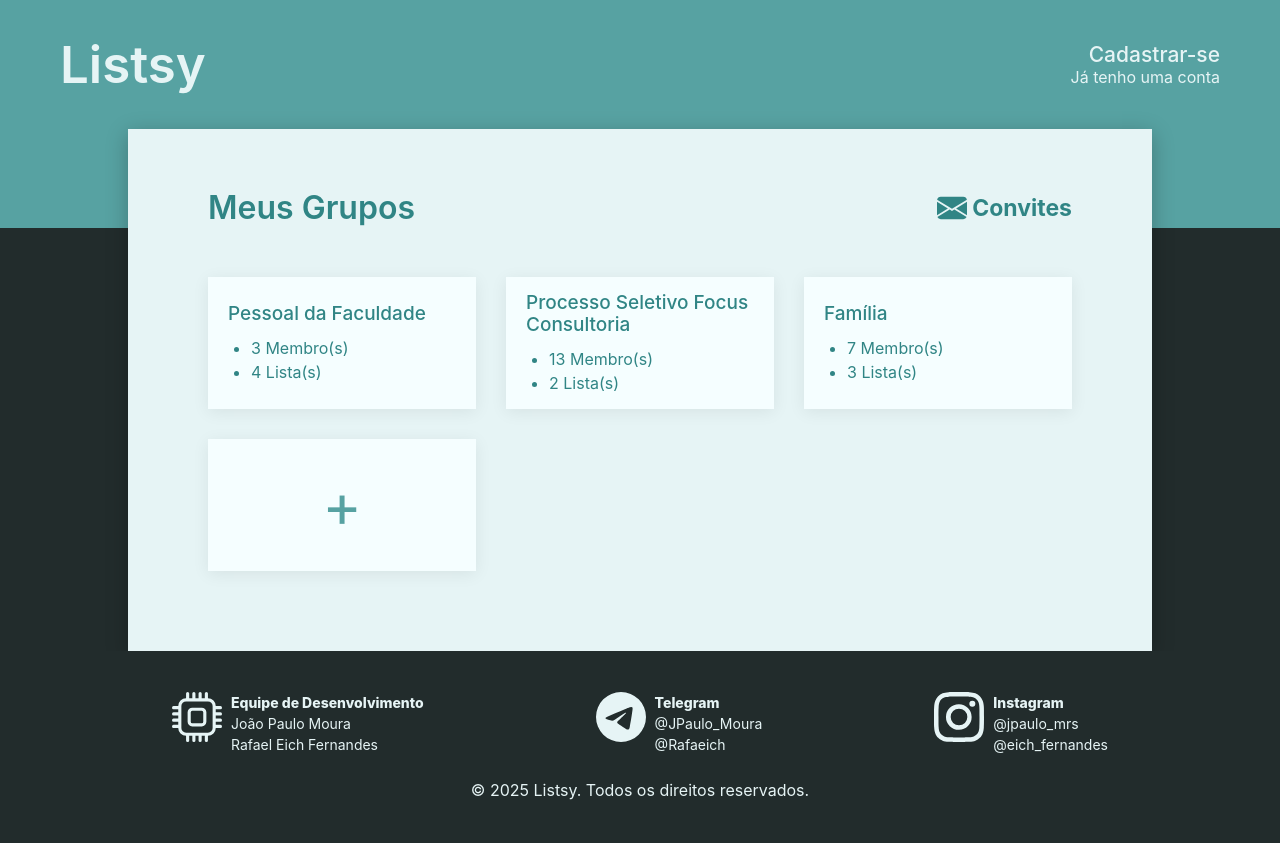
After one commit to eichfernandes/Listsy, a PHP site: page /meus-grupos.php in a window 1280 px wide. The commit adds this page. Run offline with PHP 8.4, Linux system fonts and the light colour scheme.

Commit message:
feat: Páginas de Login, Cadastro, Meus Grupos e Grupo adicionadas

```diff
--- a/components/footer.php
+++ b/components/footer.php
@@ -13,7 +13,7 @@
 
 
         <div class="credito">
-            <svg xmlns="http://www.w3.org/2000/svg" width="16" height="16" fill="currentColor" class="bi bi-telegram" viewBox="0 0 16 16">
+            <svg xmlns="http://www.w3.org/2000/svg" fill="currentColor" class="bi bi-telegram" viewBox="0 0 16 16">
                 <path d="M16 8A8 8 0 1 1 0 8a8 8 0 0 1 16 0M8.287 5.906q-1.168.486-4.666 2.01-.567.225-.595.442c-.03.243.275.339.69.47l.175.055c.408.133.958.288 1.243.294q.39.01.868-.32 3.269-2.206 3.374-2.23c.05-.012.12-.026.166.016s.042.12.037.141c-.03.129-1.227 1.241-1.846 1.817-.193.18-.33.307-.358.336a8 8 0 0 1-.188.186c-.38.366-.664.64.015 1.088.327.216.589.393.85.571.284.194.568.387.936.629q.14.092.27.187c.331.236.63.448.997.414.214-.02.435-.22.547-.82.265-1.417.786-4.486.906-5.751a1.4 1.4 0 0 0-.013-.315.34.34 0 0 0-.114-.217.53.53 0 0 0-.31-.093c-.3.005-.763.166-2.984 1.09"/>
             </svg>
             <div>
@@ -24,7 +24,7 @@
         </div>
 
         <div class="credito">
-            <svg xmlns="http://www.w3.org/2000/svg" width="16" height="16" fill="currentColor" class="bi bi-instagram" viewBox="0 0 16 16">
+            <svg xmlns="http://www.w3.org/2000/svg" fill="currentColor" class="bi bi-instagram" viewBox="0 0 16 16">
                 <path d="M8 0C5.829 0 5.556.01 4.703.048 3.85.088 3.269.222 2.76.42a3.9 3.9 0 0 0-1.417.923A3.9 3.9 0 0 0 .42 2.76C.222 3.268.087 3.85.048 4.7.01 5.555 0 5.827 0 8.001c0 2.172.01 2.444.048 3.297.04.852.174 1.433.372 1.942.205.526.478.972.923 1.417.444.445.89.719 1.416.923.51.198 1.09.333 1.942.372C5.555 15.99 5.827 16 8 16s2.444-.01 3.298-.048c.851-.04 1.434-.174 1.943-.372a3.9 3.9 0 0 0 1.416-.923c.445-.445.718-.891.923-1.417.197-.509.332-1.09.372-1.942C15.99 10.445 16 10.173 16 8s-.01-2.445-.048-3.299c-.04-.851-.175-1.433-.372-1.941a3.9 3.9 0 0 0-.923-1.417A3.9 3.9 0 0 0 13.24.42c-.51-.198-1.092-.333-1.943-.372C10.443.01 10.172 0 7.998 0zm-.717 1.442h.718c2.136 0 2.389.007 3.232.046.78.035 1.204.166 1.486.275.373.145.64.319.92.599s.453.546.598.92c.11.281.24.705.275 1.485.039.843.047 1.096.047 3.231s-.008 2.389-.047 3.232c-.035.78-.166 1.203-.275 1.485a2.5 2.5 0 0 1-.599.919c-.28.28-.546.453-.92.598-.28.11-.704.24-1.485.276-.843.038-1.096.047-3.232.047s-2.39-.009-3.233-.047c-.78-.036-1.203-.166-1.485-.276a2.5 2.5 0 0 1-.92-.598 2.5 2.5 0 0 1-.6-.92c-.109-.281-.24-.705-.275-1.485-.038-.843-.046-1.096-.046-3.233s.008-2.388.046-3.231c.036-.78.166-1.204.276-1.486.145-.373.319-.64.599-.92s.546-.453.92-.598c.282-.11.705-.24 1.485-.276.738-.034 1.024-.044 2.515-.045zm4.988 1.328a.96.96 0 1 0 0 1.92.96.96 0 0 0 0-1.92m-4.27 1.122a4.109 4.109 0 1 0 0 8.217 4.109 4.109 0 0 0 0-8.217m0 1.441a2.667 2.667 0 1 1 0 5.334 2.667 2.667 0 0 1 0-5.334"/>
             </svg>
             <div>
--- a/components/navbar.php
+++ b/components/navbar.php
@@ -1,6 +1,6 @@
 <nav class="navbar">
   <!-- Título -->
-  <div><a href="https://www.w3schools.com"><h1>Listsy</h1></a></div>
+  <div><a href="index.php"><h1>Listsy</h1></a></div>
   <!-- Direita -->
   <?php $logado = 0 ?>
 
@@ -12,8 +12,8 @@
   <?php endif ?>
   <?php if ($logado ==0): ?>
   <div class="navbar_items">
-    <a href="https://www.w3schools.com"><h2>Cadastrar-se</h2></a>
-    <a href="https://www.w3schools.com"><h3>Já tenho uma conta<h3></a>
+    <a href="cadastro.php"><h2>Cadastrar-se</h2></a>
+    <a href="login.php"><h3>Já tenho uma conta<h3></a>
   </div>
   <?php endif ?>
 </nav>
--- a/css/style.css
+++ b/css/style.css
@@ -4,6 +4,7 @@
   --cor-navbar: #57A2A2;
   --cor-fundo: #222C2C;
   --cor-branco: #E6F4F5;
+  --cor-superbranco: #F5FEFF;
   --cor-texto: #308585;
   --cor-active: #267474;
   --font-principal: 'Inter', sans-serif;
@@ -11,6 +12,8 @@
 
 *{
     box-sizing: border-box;
+    overflow-wrap: break-word;
+    word-break: break-word;
 }
 
 html{
@@ -20,13 +23,12 @@ html{
 body {
     margin: 0;
     font-family: 'Inter', sans-serif;
-    justify-content: center;
     background: linear-gradient(to bottom, var(--cor-navbar) 228px, var(--cor-fundo) 228px);
     background-color: var(--cor-fundo);
     background-repeat: no-repeat;
+    min-height: 100vh;
     display: flex;
     flex-direction: column;
-    min-height: 100vh;
 }
 
 a{
@@ -34,18 +36,167 @@ a{
     text-decoration: none;
 }
 
+a:hover{
+    color: inherit;
+    text-decoration: none;
+}
+
+input{
+    outline: none;
+    border-radius: 0;
+    border: 0;
+    margin: 7px 0px;
+    background-color: var(--cor-superbranco);
+    box-shadow: 0px 5px 16px rgb(0, 0, 0, 0.05);
+    padding: 10px 20px;
+    font-size: clamp(16px, 2vw, 19px);
+    color: var(--cor-texto);
+    width: clamp(180px, 50vw, 350px);
+}
+
+input::placeholder{
+    opacity: 50%;
+    color: var(--cor-texto);
+}
+
 .content{
+    flex: 1;
+    display: flex;
+    justify-content: center;
+    align-items: start;
+}
+
+.box{
     margin: 0 10vw;
     background: var(--cor-branco);
     box-shadow: 0px 5px 20px rgb(0, 0, 0, 0.25);
     color: var(--cor-texto);
+    padding: clamp(20px, 5vw, 60px) clamp(6px, 7.5vw, 80px) clamp(20px, 7.5vw, 80px);
+    width: 80vw;
+    max-width: 1400px;
+}
+
+.box h1{
+    font-size: clamp(18px, 5vw, 32px);
+    font-weight: 600;
+    margin: 0;
+}
+
+.box h2{
+    font-size: clamp(16px, 3.5vw, 23px);
+    font-weight: 700;
+    margin: 0;
+    line-height: 18px;
+}
+
+.box svg{
+    height: clamp(20px, 4.3vw, 30px);
+    width: clamp(20px, 4.3vw, 30px);
 }
 
 .btn-maingreen{
-    font-size: clamp(16px, 2vw, 32px);
     border-radius: 10px;
     box-shadow: 0px 5px 20px rgb(0, 0, 0, 0.15), inset 0 4px 20px rgba(255, 255, 255, 0.15);
 }
+
+.title{
+    display: flex;
+    justify-content: space-between;
+    align-items: center;
+    margin-bottom: clamp(20px, 5vw, 50px);
+    gap: 20px;
+}
+
+.icon-text{
+    display: flex;
+    align-items: center;
+    gap: 5px
+}
+
+.box .clicavel:hover{
+    color: var(--cor-navbar);
+}
+
+.grid-container {
+    display: grid;
+    grid-template-columns: repeat(3, 1fr); /* 3 colunas de largura igual */
+    gap: 30px; /* espaço entre as divs */
+}
+
+@media (max-width: 1100px) {
+    .grid-container {
+        grid-template-columns: repeat(2, 1fr); /* 1 coluna em telas menores que 400px */
+    }
+}
+
+@media (max-width: 550px) {
+    .grid-container {
+        grid-template-columns: 1fr; /* 1 coluna em telas menores que 400px */
+    }
+}
+
+
+
+
+
+/* GRUPOS E LISTAS */
+
+.grupo{
+    background-color: var(--cor-superbranco);
+    padding: 10px 20px;
+    height: clamp(100px, 16vw, 132px);
+    display: flex;
+    align-items: center;
+    box-shadow: 0px 3.2px 16px rgb(0, 0, 0, 0.07);
+    font-size: clamp(10px, 1.5vw, 16px);
+}
+
+.grupo *{
+    margin: 0px;
+}
+
+.grupo:hover{
+    filter: brightness(1.02);
+    cursor: pointer;
+}
+
+.grupo h3{
+    font-size: clamp(16px, 1.8vw, 19px);
+    margin-bottom: 10px;
+}
+
+.grupo ul{
+    padding-left: clamp(18px, 1.8vw, 30px);
+}
+
+.lista{
+    background-color: var(--cor-superbranco);
+    padding: 10px 20px;
+    height: clamp(60px, 13vw, 80px);
+    display: flex;
+    align-items: center;
+    box-shadow: 0px 3.2px 16px rgb(0, 0, 0, 0.07);
+    font-size: clamp(10px, 1.5vw, 16px);
+}
+
+.lista h3{
+    font-size: clamp(16px, 1.8vw, 19px);
+    margin: 0px;
+}
+
+.lista:hover{
+    filter: brightness(1.02);
+    cursor: pointer;
+}
+
+
+.novo{
+    text-align: center;
+    font-size: clamp(50px, 10vw, 60px);
+    justify-content: center;
+    color: var(--cor-navbar);
+}
+
 
 /* BARRA DE NAVEGAÇÃO */
 
--- a/index.php
+++ b/index.php
@@ -11,12 +11,13 @@
 </head>
 <body>
     <?php include 'components/navbar.php'; ?>
-    <div class="content home" style="margin: 0;">
+    <div class="content">
+        <div class="box home" style="margin: 0; width: 100%;">
             <h1>Listas compartilhadas, simples como devem ser</h1>
             <p>Crie grupos com amigos, família ou colegas de trabalho e comece a organizar tudo em um só lugar: compras, tarefas, filmes, ideias e o que mais quiser.</p>
 
             <div style="text-align: center;">
-            <a class="btn btn-maingreen btn-lg text-mainwhite" href="https://www.w3schools.com">Começar a listar</a>
+                <a class="btn btn-maingreen btn-lg text-mainwhite" href="cadastro.php">Começar a listar</a>
             </div>
 
             <h1>Organize-se junto de quem importa</h1>
@@ -32,6 +33,7 @@
             <span style="font-weight: 700">Acesse de qualquer lugar</span><br>
             Listsy funciona no seu celular, tablet ou computador — sem precisar instalar nada.</p>
         </div>
+    </div>
     <?php include 'components/footer.php'; ?>
 </body>
 </html>
--- /dev/null
+++ b/meus-grupos.php
@@ -0,0 +1,64 @@
+<!DOCTYPE html>
+<html lang="pt-br">
+<head>
+    <meta charset="UTF-8">
+    <meta name="viewport" content="width=device-width, initial-scale=1.0">
+    <link href="https://cdn.jsdelivr.net/npm/bootstrap@5.3.7/dist/css/bootstrap.min.css" rel="stylesheet" integrity="sha384-LN+7fdVzj6u52u30Kp6M/trliBMCMKTyK833zpbD+pXdCLuTusPj697FH4R/5mcr" crossorigin="anonymous">
+    <script src="https://cdn.jsdelivr.net/npm/bootstrap@5.3.7/dist/js/bootstrap.bundle.min.js" integrity="sha384-ndDqU0Gzau9qJ1lfW4pNLlhNTkCfHzAVBReH9diLvGRem5+R9g2FzA8ZGN954O5Q" crossorigin="anonymous"></script>
+    <link rel="stylesheet" href="css/main.css">
+    <link rel="stylesheet" href="css/style.css">
+    <title>Listsy - Grupos</title>
+</head>
+<body>
+    <?php include 'components/navbar.php'; ?>
+    <div class="content">
+        <div class="box">
+            <!--Essa página aqui só deve ser acessada se o usuário estiver logado-->
+            <div class="title">
+                <h1>Meus Grupos</h1>
+                <a href="convites.php">
+                <div class="icon-text clicavel">
+                    <svg xmlns="http://www.w3.org/2000/svg" width="30" height="30" fill="currentColor" class="bi bi-envelope-fill" viewBox="0 0 16 16">
+                    <path d="M.05 3.555A2 2 0 0 1 2 2h12a2 2 0 0 1 1.95 1.555L8 8.414zM0 4.697v7.104l5.803-3.558zM6.761 8.83l-6.57 4.027A2 2 0 0 0 2 14h12a2 2 0 0 0 1.808-1.144l-6.57-4.027L8 9.586zm3.436-.586L16 11.801V4.697z"/>
+                    </svg>
+                    <h2>Convites</h2>
+                </div>
+                </a>
+            </div>
+            <!--Aqui eu entro com o grid de grupos e faço a função que é usada para gerar itens no grid-->
+            <div class="grid-container">
+                <?php
+                function criarGrupo($nomeGrupo, $numMembros, $numListas) {
+                    $nomeSeguro = htmlspecialchars($nomeGrupo);
+                    // Esse nome seguro é pra evitar XSS
+
+                    // Altere a Div conforme necessário para que ao clicar nela redirecione para o grupo correto
+                    return "
+                    <div class=\"grupo\">
+                        <span>
+                            <h3>$nomeSeguro</h3>
+                            <ul>
+                                <li>$numMembros Membro(s)</li>
+                                <li>$numListas Lista(s)</li>
+                            </ul>
+                        </span>
+                    </div>
+                    ";
+                }
+
+                // Chamando 3 exemplos aleatórios, aqui deve entrar um código para ler no BD e chamar no formato correto
+                echo criarGrupo("Pessoal da Faculdade", 3, 4);
+                echo criarGrupo("Processo Seletivo Focus Consultoria", 13, 2);
+                echo criarGrupo("Família", 7, 3);
+                ?>
+
+                <!--Faça algo que ao clicar nessa div aqui abaixo seja criado um grupo chamado "Novo Grupo"-->
+                <div class="grupo novo">
+                    +
+                </div>
+            </div>
+        </div>
+    </div>
+    <?php include 'components/footer.php'; ?>
+</body>
+</html>
```
Also changed, not shown: other parts of css/style.css (+41 -0 lines), cadastro.php (added, +32 -0 lines), grupo.php (added, +62 -0 lines), login.php (added, +31 -0 lines). Lines whose indentation alone changed are shown as unchanged.
